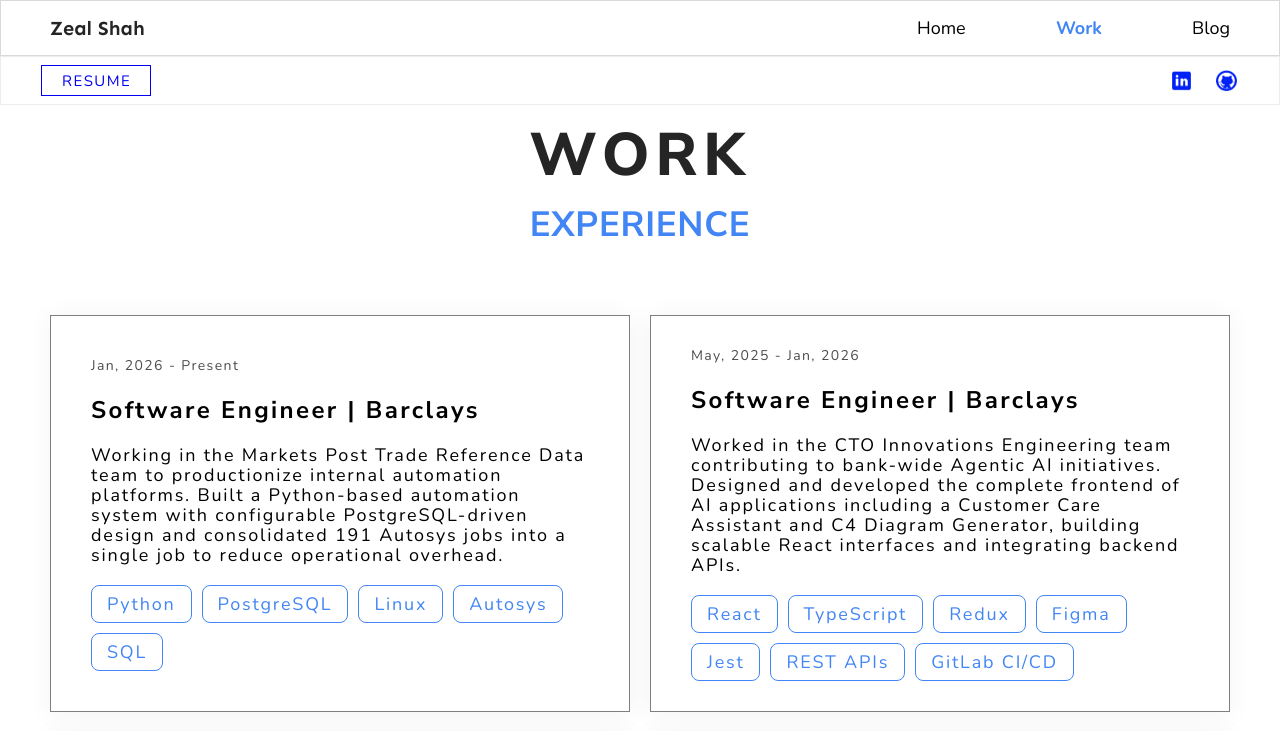
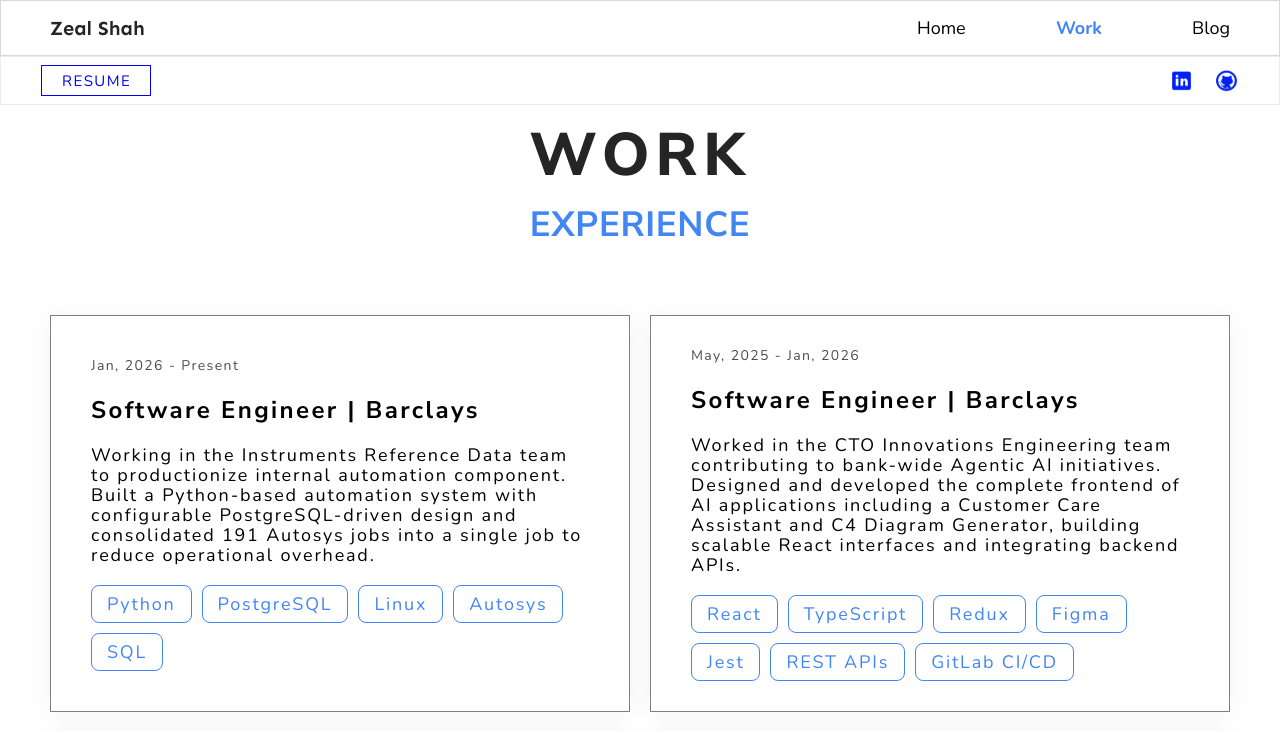
Before and after one commit to zealshah29/zeal-portfolio-v2, a React (Vite) app: page /work in a window 1280 px wide. Shown: the top 731 px of the page. Built offline with nearby package versions, Linux system fonts and the light colour scheme.

Commit message:
updated work

```diff
--- a/src/pages/Work.tsx
+++ b/src/pages/Work.tsx
@@ -138,8 +138,8 @@
               </b>
 
               <div className="self-stretch relative tracking-[0.1em] leading-[20px]">
-                Working in the Markets Post Trade Reference Data team to productionize
-                internal automation platforms. Built a Python-based automation system with
+                Working in the Instruments Reference Data team to productionize
+                internal automation component. Built a Python-based automation system with
                 configurable PostgreSQL-driven design and consolidated 191 Autosys jobs
                 into a single job to reduce operational overhead.
               </div>
```
